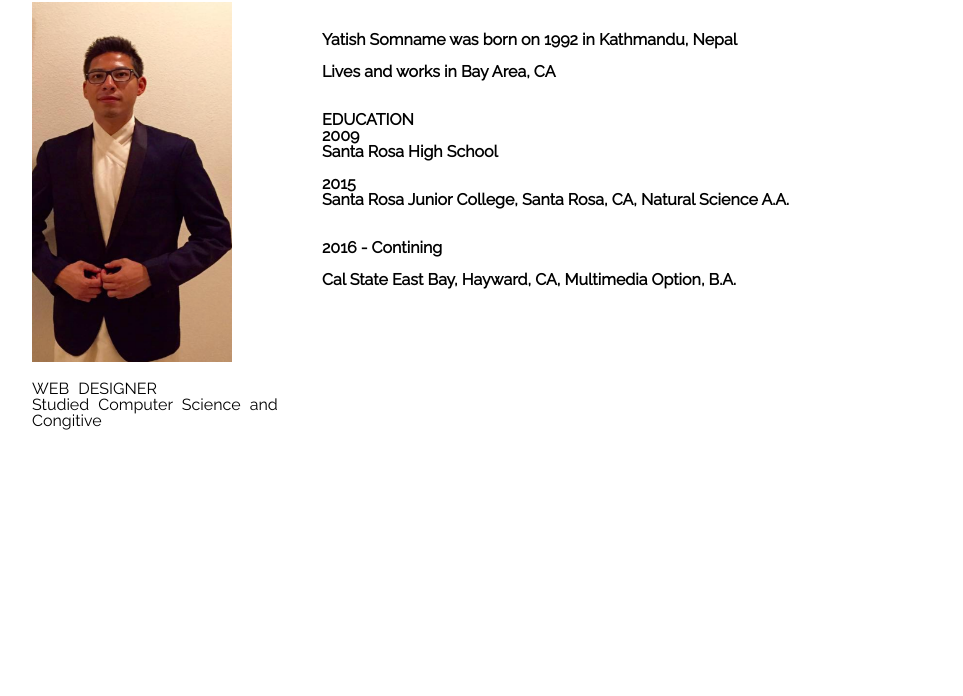
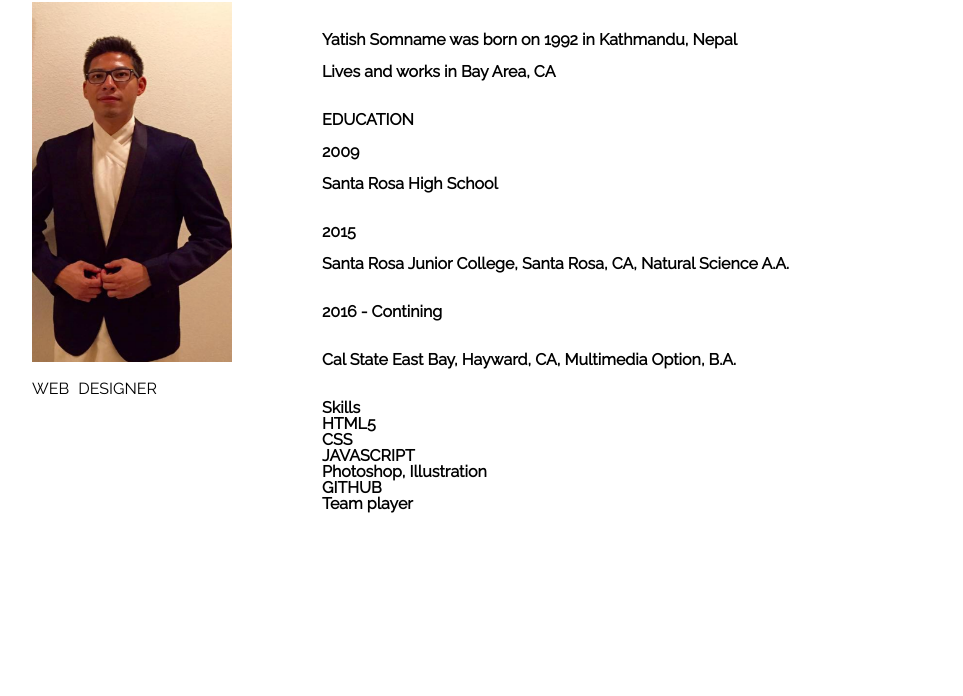
Before and after one commit to ysomname/finalwork, a plain HTML site: page pages/bio.html in a window 1280 px wide. Shown: the part 104-800 px from the top of the page, without its empty margins (158-1121 px from the left). Drawn offline with Linux system fonts and the light colour scheme.

Commit message:
Update bio.html

```diff
--- a/pages/bio.html
+++ b/pages/bio.html
@@ -92,7 +92,7 @@ padding-top: 400px;
       </p>
       <br>
       <p>WEB DESIGNER </p>
-      <p>Studied Computer Science and Congitive</p>
+
 
     </div>
 
@@ -105,27 +105,31 @@ padding-top: 400px;
       <br><br>
 
 
-      <p> EDUCATION
+      <p> EDUCATION </p>
       <br>
-      2009
+      <p>2009</p>
       <br>
-      Santa Rosa High School
+      <p>Santa Rosa High School</p>
       <br>
       <br>
-      2015
+      <p>2015</p>
       <br>
-      Santa Rosa Junior College, Santa Rosa, CA, Natural Science A.A.</p>
+     <p> Santa Rosa Junior College, Santa Rosa, CA, Natural Science A.A.</p>
       <br>
       <br>
-      2016 - Contining
+      <p>2016 - Contining</p>
       <br>
       <br>
-      Cal State East Bay, Hayward, CA, Multimedia Option, B.A. </p>
-
-
-    <br>
-    <br>
-
+     <p> Cal State East Bay, Hayward, CA, Multimedia Option, B.A. </p>
+      <br>
+      <br>
+      <p> Skills </p>
+      <p>HTML5</p>
+      <p>CSS</p>
+      <p>JAVASCRIPT</p>
+      <p>Photoshop, Illustration</p>
+      <p>GITHUB</p>
+      <p>Team player</p>
 
     </div>
 
```
